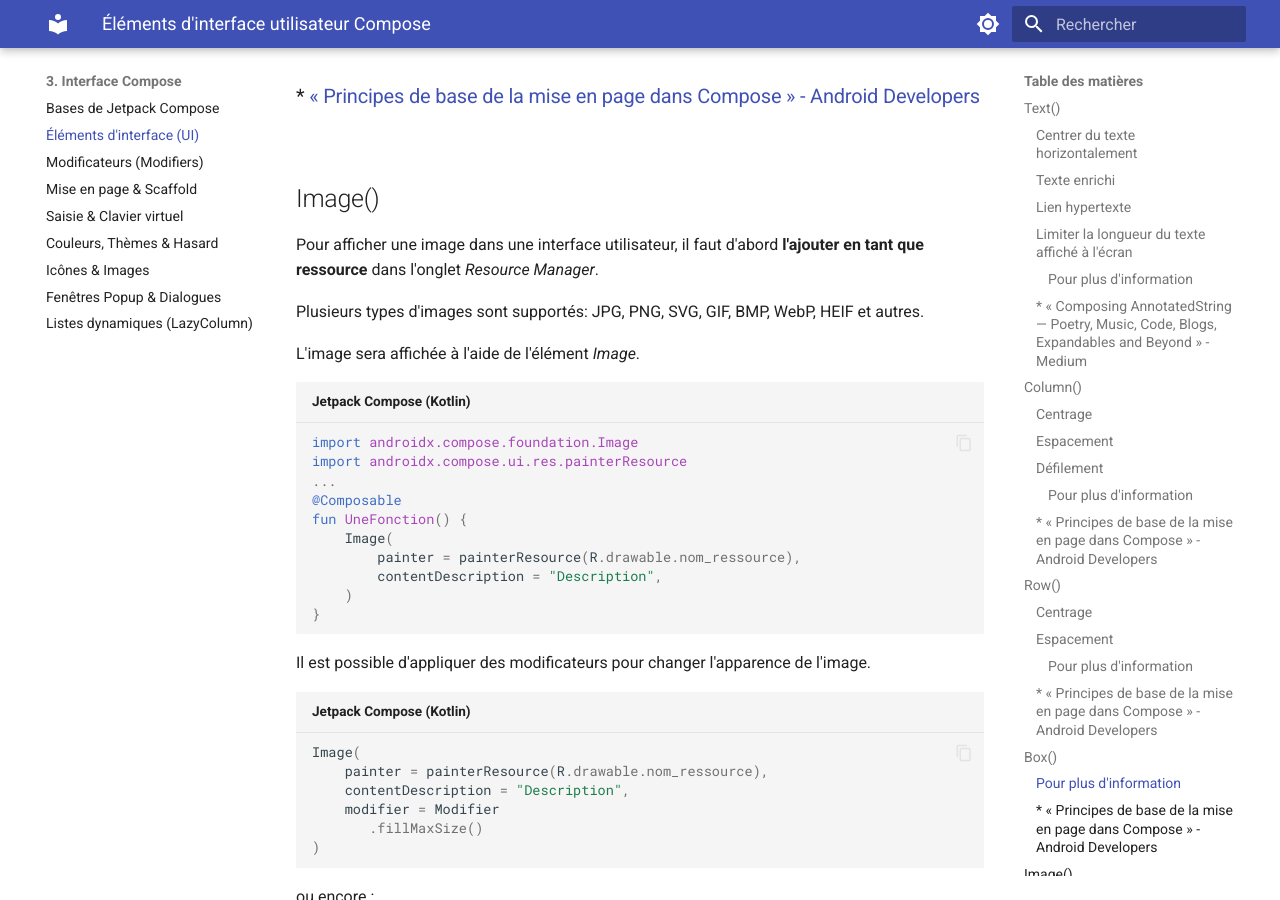
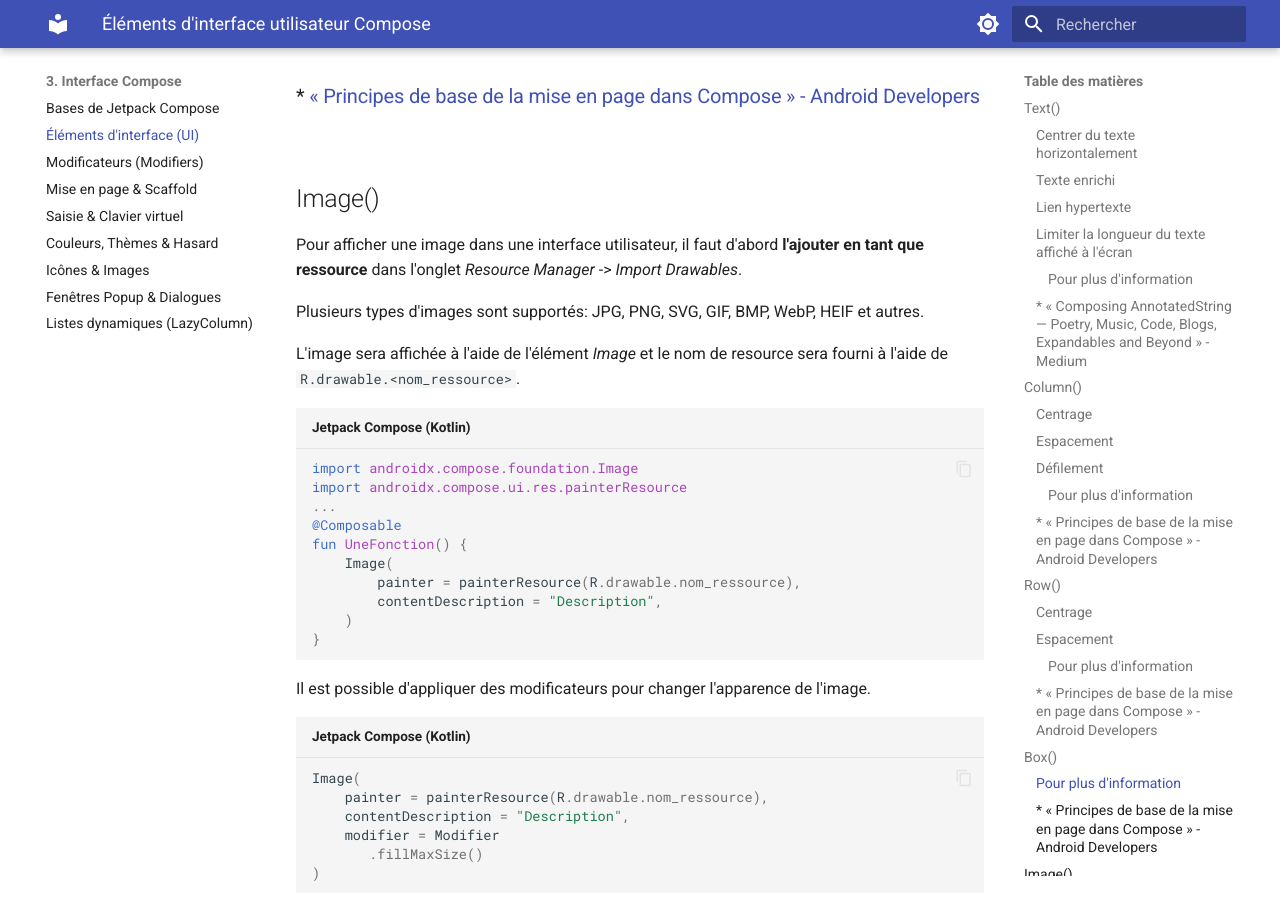
Before and after one commit to Apps-Mobiles-2-Victo/notes_de_cours, an MkDocs documentation site: the page built from docs/03-interface-compose/elements-ui.md, in a window 1280 px wide and 900 px high, scrolled down 10105 px. Built offline with MkDocs 1.6.1 and Material for MkDocs 9.7.7, drawn with Linux system fonts in a browser that asks for light colours.

Commit message:
Refactor documentation: update image resource instructions and clarify usage in elements-ui.md

````diff
--- a/docs/03-interface-compose/elements-ui.md
+++ b/docs/03-interface-compose/elements-ui.md
@@ -502,14 +502,12 @@
 ## Image()
 
 
-Pour afficher une image dans une interface utilisateur, il faut d'abord **l'ajouter en tant que ressource** dans l'onglet *Resource Manager*.
-
+Pour afficher une image dans une interface utilisateur, il faut d'abord **l'ajouter en tant que ressource** dans l'onglet *Resource Manager* -> *Import Drawables*.
 
 Plusieurs types d'images sont supportés: JPG, PNG, SVG, GIF, BMP, WebP, HEIF et autres.
 
 
-
-L'image sera affichée à l'aide de l'élément *Image*.
+L'image sera affichée à l'aide de l'élément *Image* et le nom de resource sera fourni à l'aide de `R.drawable.<nom_ressource>`.
 
 
 ```kotlin title="Jetpack Compose (Kotlin)"
````
